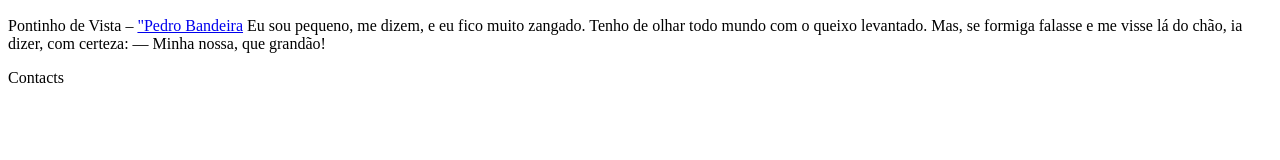
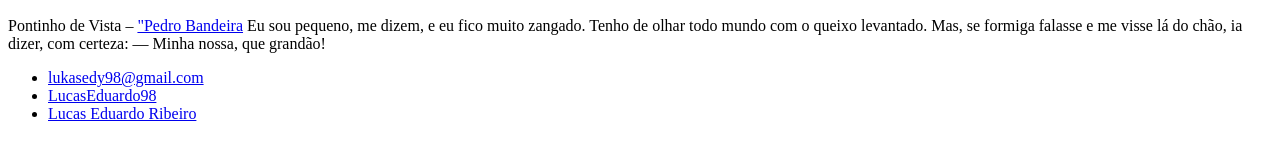
Before and after one commit to LucasEduardo98/Dio-Personal-Site, a plain HTML site: page Index.html in a window 1280 px wide. Shown: the part 470-630 px from the top of the page. Drawn offline with Linux system fonts and the light colour scheme.

Commit message:
Add links to footer

```diff
--- a/Index.html
+++ b/Index.html
@@ -49,7 +49,23 @@
         </header>
     </section>
     <footer>
-        Contacts
+        <ul>
+            <li>
+                <a href="mailto:lukasedy98@gmail.com">
+                lukasedy98@gmail.com
+                </a>
+            </li>
+            <li>
+                <a target="_blank" href="https://github.com/LucasEduardo98">
+                    LucasEduardo98
+                </a>
+            </li>
+            <li>
+                <a target="_blank" href="https://www.linkedin.com/in/lucas-eduardo-ribeiro-788553145/">
+                    Lucas Eduardo Ribeiro
+                </a>
+            </li>
+        </ul>
     </footer>
 </body>
 </html>
```
